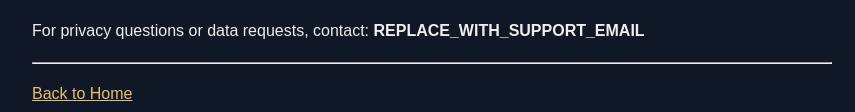
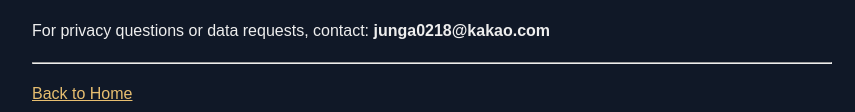
Before and after one commit to jung0218a-pixel/world-mystery-studio-site, a plain HTML site: page privacy.html in a window 1280 px wide. Shown: the part 1523-1635 px from the top of the page, without its empty margins (208-1063 px from the left). Drawn offline with Linux system fonts and the light colour scheme.

Commit message:
Update privacy.html

```diff
--- a/privacy.html
+++ b/privacy.html
@@ -114,7 +114,7 @@
   <p>
     For privacy questions or data requests,
     contact:
-    <strong>REPLACE_WITH_SUPPORT_EMAIL</strong>
+    <strong>junga0218@kakao.com</strong>
   </p>
 
   <hr>
```
